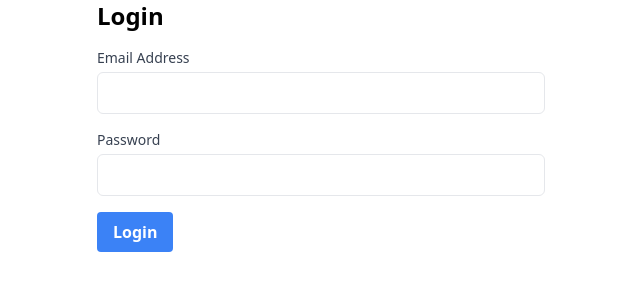
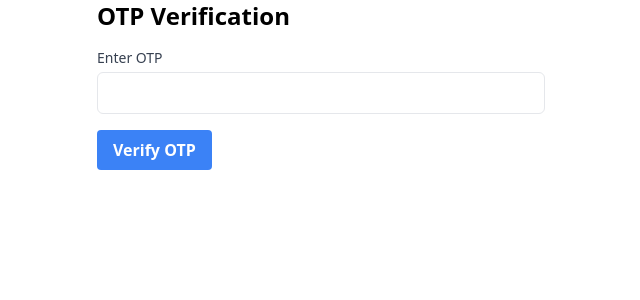
Before and after one commit to vikaspal9131/online-voting-system, a React (Vite) app in the folder online-voting-system/: page / in a window 1280 px wide. Shown: the top 300 px of the page, without its empty margins (319-959 px from the left). Built offline with nearby package versions, Linux system fonts and the light colour scheme.

Commit message:
Few pages related to elections added

```diff
--- a/online-voting-system/src/App.jsx
+++ b/online-voting-system/src/App.jsx
@@ -1,15 +1,14 @@
 import React from 'react';
-
-import ElectionHistoryTable from './components/Election/ElectionHistory';
-import RegistrationForm from './pages/Register';
-import LoginForm from './pages/Login';
+import OTPVerification from './components/Election/OtpVerification';
 
 const App = () => {
+
   return (
     <div className="container mx-auto px-4">
-      <LoginForm/>
+
+      <OTPVerification />
     </div>
- );
+  );
 };
 
 export default App;
--- /dev/null
+++ b/online-voting-system/src/components/Election/ConfirmVote.jsx
@@ -0,0 +1,27 @@
+import React from 'react';
+
+const ConfirmVote = ({ candidate, onConfirm }) => {
+  return (
+    <div className="max-w-md mx-auto">
+      <div className="bg-white shadow-md rounded-lg p-6">
+        <h2 className="text-xl font-semibold mb-4">Confirm Vote</h2>
+        <div className="mb-4">
+          <p className="text-gray-700">You are about to vote for:</p>
+          <div className="flex items-center mt-2">
+            <img src={candidate.image} alt={candidate.name} className="w-12 h-12 rounded-full mr-4" />
+            <div>
+              <p className="text-lg font-semibold">{candidate.name}</p>
+              <p className="text-sm text-gray-500">{candidate.party}</p>
+            </div>
+          </div>
+        </div>
+        <div className="flex justify-end">
+          <button onClick={onConfirm} className="bg-blue-500 text-white font-semibold py-2 px-4 rounded hover:bg-blue-600 mr-2">Confirm</button>
+          <button onClick={() => console.log('Cancel')} className="bg-gray-200 text-gray-700 font-semibold py-2 px-4 rounded hover:bg-gray-300">Cancel</button>
+        </div>
+      </div>
+    </div>
+  );
+};
+
+export default ConfirmVote;
--- /dev/null
+++ b/online-voting-system/src/components/Election/OtpVerification.jsx
@@ -0,0 +1,44 @@
+import React, { useState } from 'react';
+
+const OTPVerification = () => {
+  const [otp, setOTP] = useState('');
+  const [error, setError] = useState('');
+
+  const handleChange = (e) => {
+    setOTP(e.target.value);
+  };
+
+  const handleSubmit = (e) => {
+    e.preventDefault();
+    if (otp === '1234') { // Replace '1234' with the actual OTP to verify
+      // OTP is correct, add your logic here (e.g., navigate to the next step)
+      console.log('OTP verified successfully');
+    } else {
+      setError('Invalid OTP. Please try again.');
+    }
+  };
+
+  return (
+    <div className="max-w-md mx-auto">
+      <h2 className="text-2xl font-semibold mb-4">OTP Verification</h2>
+      {error && <div className="text-red-500 mb-4">{error}</div>}
+      <form onSubmit={handleSubmit}>
+        <div className="mb-4">
+          <label htmlFor="otp" className="block text-sm font-medium text-gray-700">Enter OTP</label>
+          <input
+            type="text"
+            id="otp"
+            name="otp"
+            value={otp}
+            onChange={handleChange}
+            className="mt-1 p-2 border rounded-md w-full"
+            required
+          />
+        </div>
+        <button type="submit" className="bg-blue-500 text-white font-semibold py-2 px-4 rounded hover:bg-blue-600">Verify OTP</button>
+      </form>
+    </div>
+  );
+};
+
+export default OTPVerification;
--- /dev/null
+++ b/online-voting-system/src/pages/CreateElection.jsx
@@ -0,0 +1,46 @@
+import React, { useState } from 'react';
+
+const CreateElectionPage = () => {
+  const [formData, setFormData] = useState({
+    title: '',
+    startDate: '',
+    endDate: ''
+  });
+
+  const handleChange = (e) => {
+    const { name, value } = e.target;
+    setFormData(prevState => ({
+      ...prevState,
+      [name]: value
+    }));
+  };
+
+  const handleSubmit = (e) => {
+    e.preventDefault();
+    // Add your form submission logic here
+    console.log(formData);
+  };
+
+  return (
+    <div className="max-w-md mx-auto">
+      <h2 className="text-2xl font-semibold mb-4">Create Election</h2>
+      <form onSubmit={handleSubmit}>
+        <div className="mb-4">
+          <label htmlFor="title" className="block text-sm font-medium text-gray-700">Title</label>
+          <input type="text" id="title" name="title" value={formData.title} onChange={handleChange} className="mt-1 p-2 border rounded-md w-full" required />
+        </div>
+        <div className="mb-4">
+          <label htmlFor="startDate" className="block text-sm font-medium text-gray-700">Start Date</label>
+          <input type="date" id="startDate" name="startDate" value={formData.startDate} onChange={handleChange} className="mt-1 p-2 border rounded-md w-full" required />
+        </div>
+        <div className="mb-4">
+          <label htmlFor="endDate" className="block text-sm font-medium text-gray-700">End Date</label>
+          <input type="date" id="endDate" name="endDate" value={formData.endDate} onChange={handleChange} className="mt-1 p-2 border rounded-md w-full" required />
+        </div>
+        <button type="submit" className="bg-blue-500 text-white font-semibold py-2 px-4 rounded hover:bg-blue-600">Create</button>
+      </form>
+    </div>
+  );
+};
+
+export default CreateElectionPage;
```
Also changed, not shown: online-voting-system/src/components/Election/ElectionDetails.js (deleted), online-voting-system/src/components/Election/ElectionDetails.jsx (added), online-voting-system/src/components/Notifications/Notification.js (deleted), online-voting-system/src/components/Notifications/Notification.jsx (added), online-voting-system/src/pages/CreateElection.js (deleted).
